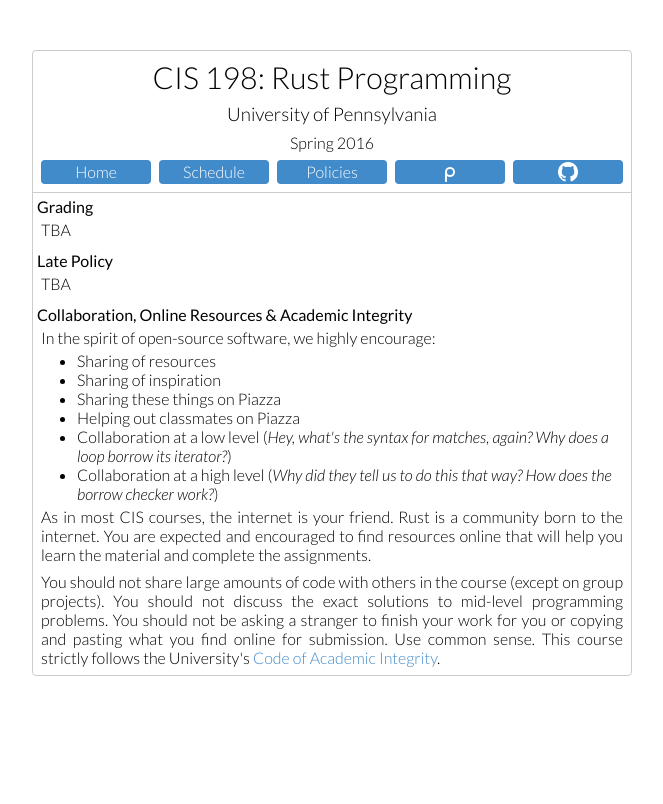
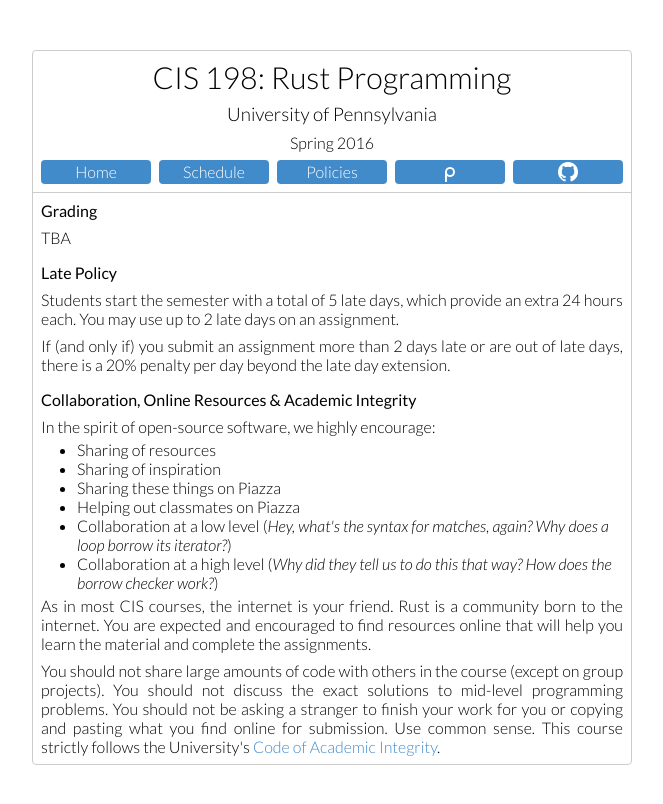
Before and after one commit to cis198-2016s/cis198-2016s.github.io, a Jekyll site: the page built from policies/index.html, in a window 1280 px wide. Shown: the top 804 px of the page, without its empty margins (308-971 px from the left). Built offline with Jekyll 4.4.1, drawn with Linux system fonts in a browser that asks for light colours.

Commit message:
Late policy

```diff
--- a/css/main.css
+++ b/css/main.css
@@ -104,7 +104,17 @@
   width: 100%;
 }
 
-header > div, section > div, section > p, header > h1, header > h2, header > h3 {
+header > div,
+header > h1,
+header > h2,
+header > h3,
+header > h4,
+section > div,
+section > p,
+section > h1,
+section > h2,
+section > h3,
+section > h4 {
   padding: 4px;
 }
 
--- a/index.html
+++ b/index.html
@@ -9,18 +9,24 @@
   <div class="part ctr">
     <b>David Mally</b>
     <div class="small">
+      &lt;dmally@seas&gt;
+      <br>
       office hours TBA
     </div>
   </div>
   <div class="part ctr">
     <b>Kai Ninomiya</b>
     <div class="small">
+      &lt;kainino@seas&gt;
+      <br>
       office hours TBA
     </div>
   </div>
   <div class="part ctr">
     <b>Terry Sun</b>
     <div class="small">
+      &lt;terrysun@seas&gt;
+      <br>
       office hours TBA
     </div>
   </div>
--- a/policies/index.html
+++ b/policies/index.html
@@ -10,7 +10,14 @@
 </section>
 <section>
   <h4>Late Policy</h4>
-  <p>TBA</p>
+  <p>
+    Students start the semester with a total of 5 late days, which provide
+    an extra 24 hours each. You may use up to 2 late days on an assignment.
+  </p>
+  <p>
+    If (and only if) you submit an assignment more than 2 days late or are out
+    of late days, there is a 20% penalty per day beyond the late day extension.
+  </p>
 </section>
 <section>
   <h4>Collaboration, Online Resources &amp; Academic Integrity</h4>
```
